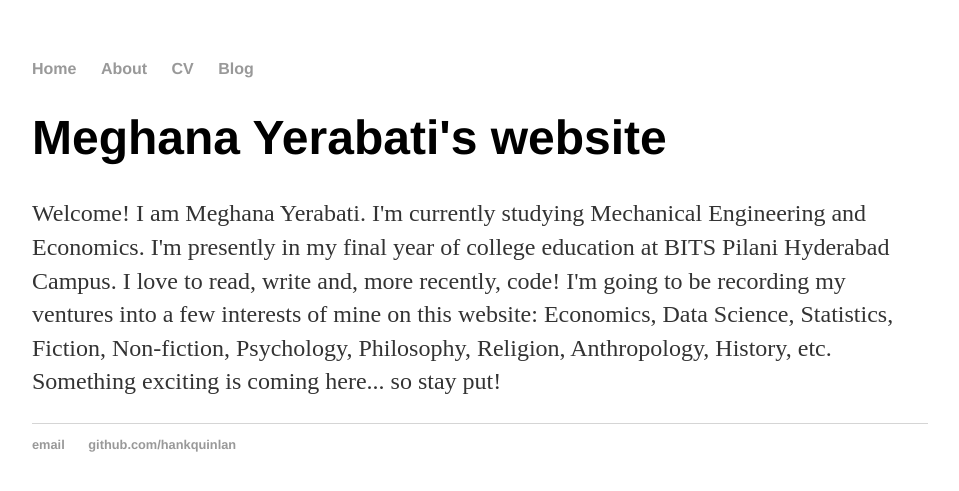
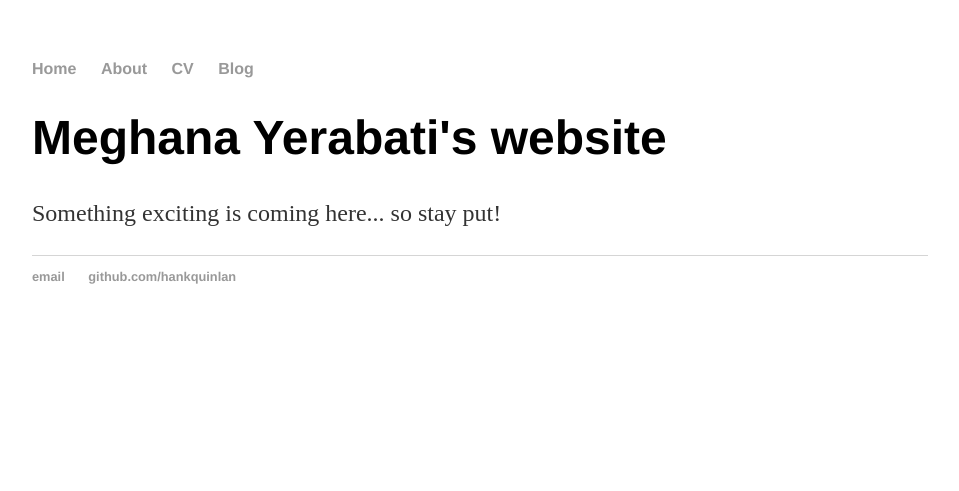
Before and after one commit to myerabati/meghanayerabati.github.io, a Jekyll site: the page built from index.html, in a window 1280 px wide. Shown: the top 491 px of the page, without its empty margins (160-1119 px from the left). Built offline with Jekyll 4.4.1, drawn with Linux system fonts in a browser that asks for light colours.

Commit message:
Edit index2

```diff
--- a/index.html
+++ b/index.html
@@ -4,5 +4,5 @@ title: Meghana Yerabati
 ---
 <div class="blurb">
 	<h1>Meghana Yerabati's website</h1>
-	<p>Welcome! I am Meghana Yerabati. I'm currently studying Mechanical Engineering and Economics. I'm presently in my final year of college education at BITS Pilani Hyderabad Campus. I love to read, write and, more recently, code! I'm going to be recording my ventures into a few interests of mine on this website: Economics, Data Science, Statistics, Fiction, Non-fiction, Psychology, Philosophy, Religion, Anthropology, History, etc. Something exciting is coming here... so stay put!</p>
+	<p>Something exciting is coming here... so stay put!</p>
 </div><!-- /.blurb -->
```
